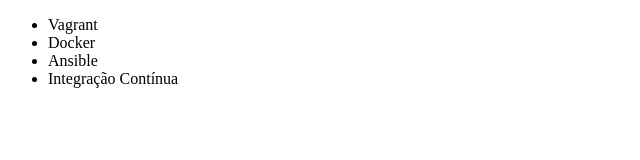
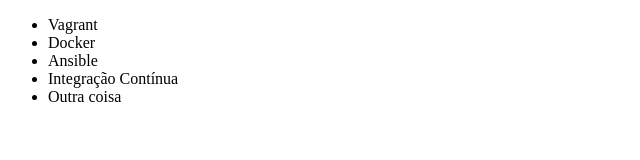
Before and after one commit to RaianSores/estudos-git, a plain HTML site: page index.html in a window 1280 px wide. Shown: the full height of the page, 0-640 px from the left. Drawn offline with Linux system fonts and the light colour scheme.

Commit message:
Criando conflito para ser resolvido

```diff
--- a/index.html
+++ b/index.html
@@ -10,6 +10,7 @@
         <li>Docker</li>
         <li>Ansible</li>
         <li>Integração Contínua</li>
+        <li>Outra coisa</li>
     </ul>
 </body>
 </html>
```
